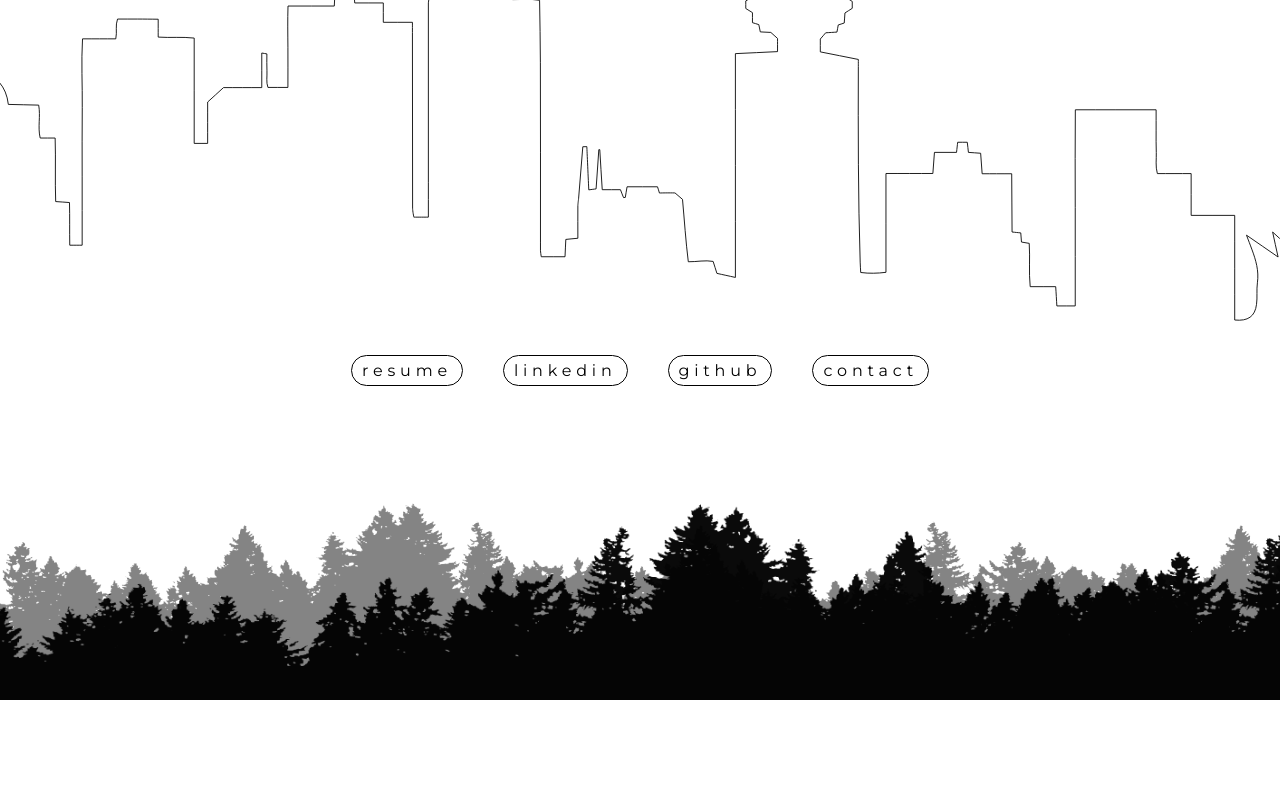
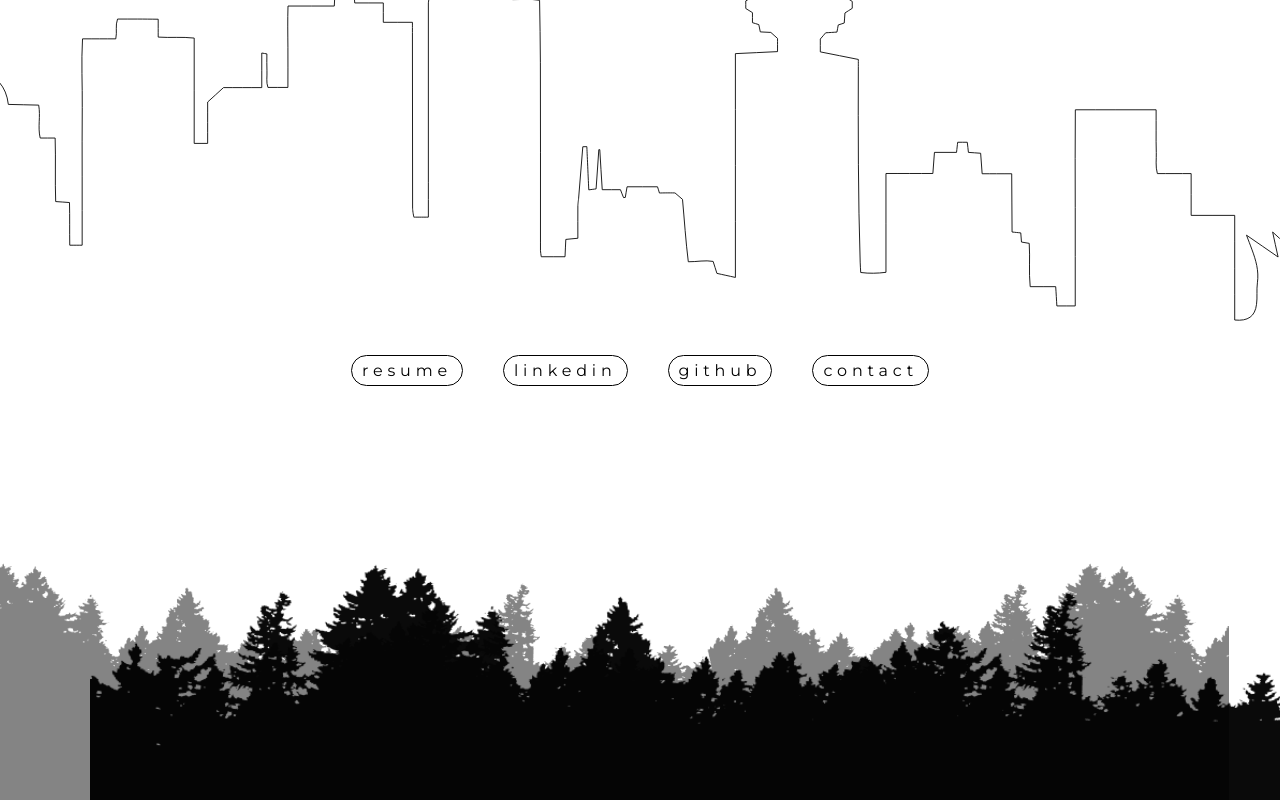
Before and after one commit to teelau/teelau.github.io, a React (Create React App) app: page / in a window 1280 px wide. Shown: the part 459-1259 px from the top of the page. Before the commit the page ends 1159 px from the top, so only its background shows below. Built offline with nearby package versions, Linux system fonts and the light colour scheme.

Commit message:
resolution scaling

```diff
--- a/src/footer/footer.css
+++ b/src/footer/footer.css
@@ -1,5 +1,5 @@
 .footer-container {
-    height: 100px;
+    height: 20vh;
     flex-direction: column;
     align-content: flex-end;
     position: relative;
@@ -8,20 +8,30 @@
 .parallax-container-footer {
     width:100%;
     overflow: hidden;
-    height:200px;
+    height: 30vh;
     position: absolute;
 }
 
-.bgimg-footer-1{
-    height: 270px;
-    z-index: 3;
-    background-position: bottom;
+.bgimg1 {
+    background-image: url('./mountains.svg');
+    /* transform: scale(1.1); */
+    background-position: top;
     background-size: cover;
+    transform: translate(5%, 0);
+    z-index: 10;
+    height:40vh;
+    width:140%
 }
 
-.bgimg-footer-2{
-    height: 220px;
-    z-index: 2;
-    opacity: 0.5;
+.bgimg2 {
+    background-image: url('./mountains.svg');
+    /* transform: scale(1.1); */
+    background-position: top;
+    background-size: cover;
     transform: scaleX(-1);
+    transform: translate(-20%, 0);
+    z-index: 9;
+    height:30vh;
+    filter: opacity(50%);
+    width:120%
 }
--- a/src/footer/footer.js
+++ b/src/footer/footer.js
@@ -6,24 +6,26 @@ import PropTypes from 'prop-types'
 const ParallaxImage2 = () => (
     <Parallax
         className="parallax-container-footer"
-        offsetXMax={-25}
-        offsetXMin={5}
+        offsetXMax={-30}
+        offsetXMin={60}
         offsetYMax={10}
         offsetYMin={10}
         slowerScrollRate
     >
-        <img className="bgimg-footer-1" src={require('./mountains.svg')} alt=""></img>
+        <div className="bgimg1"></div>
+        {/* <img className="bgimg-footer-1" src={require('./mountains.svg')} alt=""></img> */}
     </Parallax>
 );
 
 const ParallaxImage3 = () => (
     <Parallax
         className="parallax-container-footer"
-        offsetXMax={0}
-        offsetXMin={-15}
+        offsetXMax={20}
+        offsetXMin={-20}
         slowerScrollRate
     >
-        <img className="bgimg-footer-2" src={require('./mountains.svg')} alt=""></img>
+        <div className="bgimg2"></div>
+        {/* <img className="bgimg-footer-2" src={require('./mountains.svg')} alt=""></img> */}
     </Parallax>
 );
 
```
